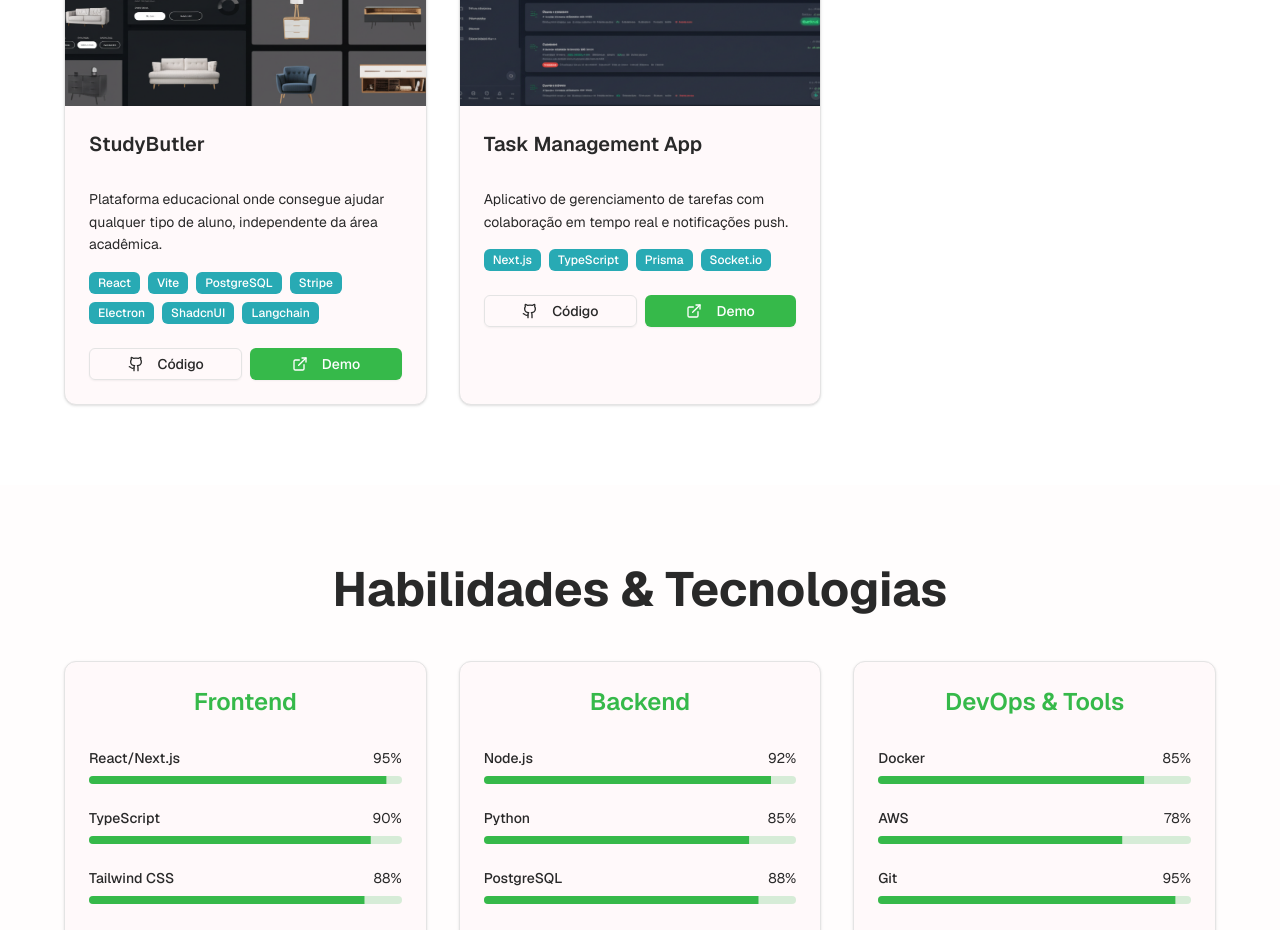
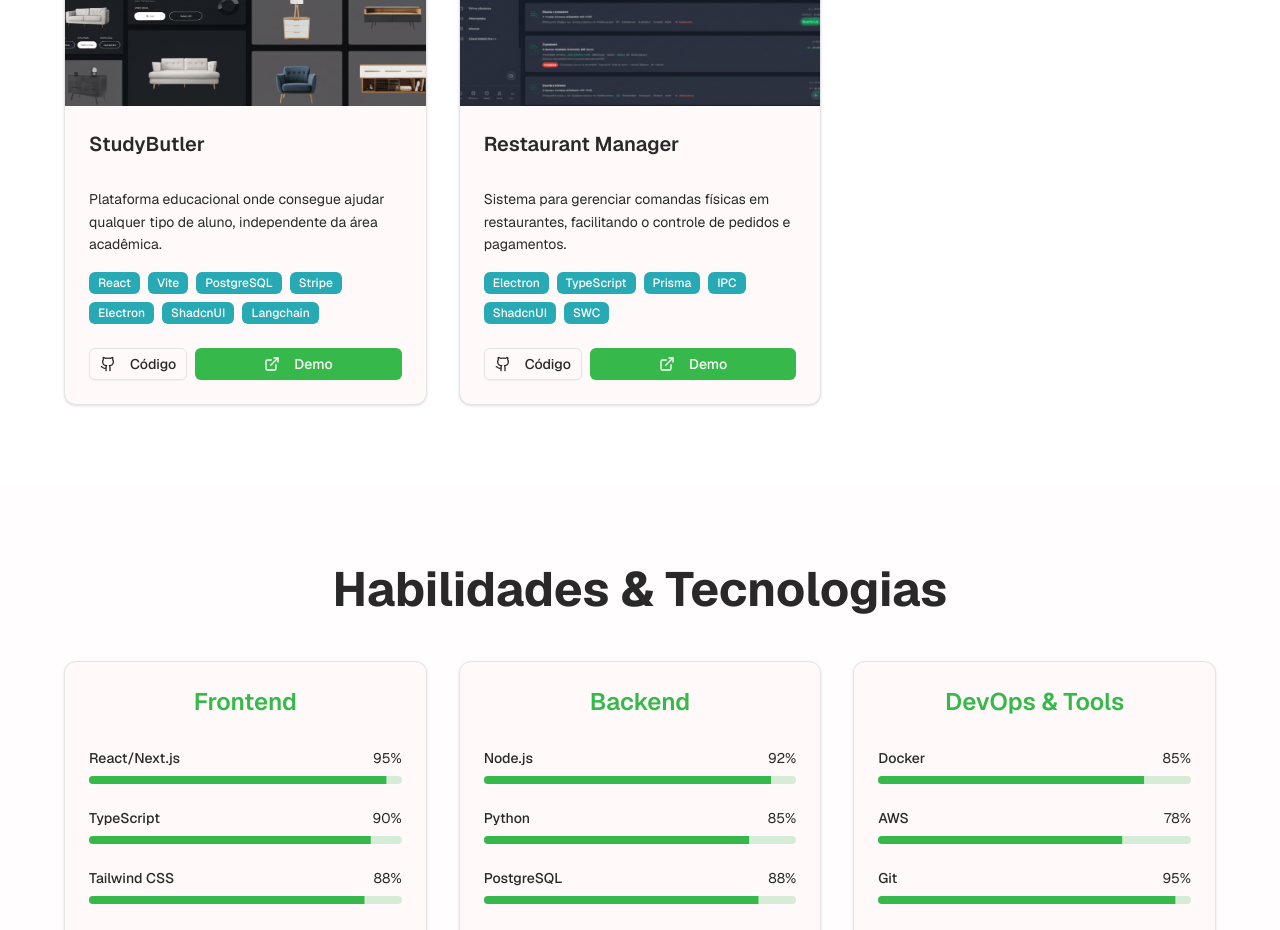
Before and after one commit to jopsfernandes/portfolio-dev, a Next.js app: page / in a window 1280 px wide. Shown: the part 2220-3150 px from the top of the page. Built offline with nearby package versions, Linux system fonts and the light colour scheme.

Commit message:
chore: correct project descriptions

```diff
--- a/components/projects.tsx
+++ b/components/projects.tsx
@@ -11,14 +11,14 @@ export function Projects() {
         "Plataforma educacional onde consegue ajudar qualquer tipo de aluno, independente da área acadêmica.",
       image: "/modern-ecommerce-interface.png",
       technologies: ["React", "Vite", "PostgreSQL", "Stripe", "Electron", "ShadcnUI", "Langchain"],
-      github: "#",
+      github: "https://github.com/jopsfernandes/study-butler-dftv",
       demo: "#",
     },
     {
-      title: "Task Management App",
-      description: "Aplicativo de gerenciamento de tarefas com colaboração em tempo real e notificações push.",
+      title: "Restaurant Manager",
+      description: "Sistema para gerenciar comandas físicas em restaurantes, facilitando o controle de pedidos e pagamentos.",
       image: "/task-management-dashboard.png",
-      technologies: ["Next.js", "TypeScript", "Prisma", "Socket.io"],
+      technologies: ["Electron", "TypeScript", "Prisma", "IPC", "ShadcnUI","SWC"],
       github: "#",
       demo: "#",
     },
@@ -63,10 +63,13 @@ export function Projects() {
                   </div>
 
                   <div className="flex gap-2 pt-2">
+
+                      <a href={project.github} target="_blank" rel="noopener noreferrer">
                     <Button size="sm" variant="outline" className="flex-1 bg-transparent">
                       <Github className="h-4 w-4 mr-2" />
                       Código
                     </Button>
+                    </a>
                     <Button size="sm" className="flex-1">
                       <ExternalLink className="h-4 w-4 mr-2" />
                       Demo
```
